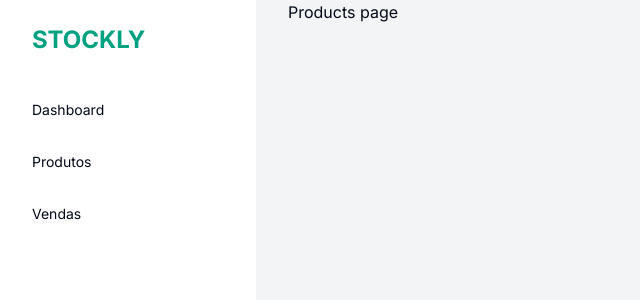
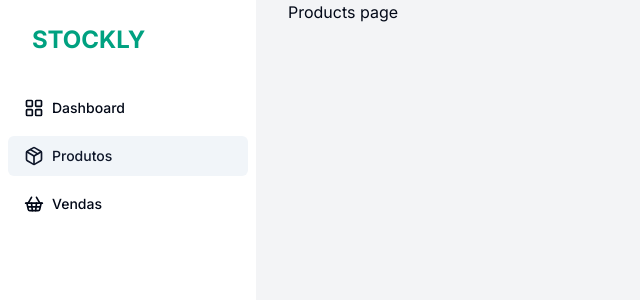
Before and after one commit to JoaoGomesss/stockly, a Next.js app: page /products in a window 1280 px wide. Shown: the top 300 px of the page, without its empty margins (0-640 px from the left). Built offline with nearby package versions, Linux system fonts and the light colour scheme.

Commit message:
feat: add SidebarButton component

```diff
--- a/app/_components/Sidebar.tsx
+++ b/app/_components/Sidebar.tsx
@@ -1,16 +1,28 @@
+import { LayoutGrid, Package, ShoppingBasketIcon } from "lucide-react";
+import SidebarButton from "./SidebarButton";
+
 const Sidebar = () => {
   return (
-    <div className="bg-white w-64 h-screen">
+    <div className="h-screen w-64 bg-white">
       {/* LOGO */}
       <div className="px-8 py-6">
         <h1 className="text-2xl font-bold text-[#00A180]">STOCKLY</h1>
       </div>
 
       {/* BOTÕES */}
-      <div className="flex flex-col gap-2 p-2 ">
-        <button className="px-6 py-3 text-sm text-start">Dashboard</button>
-        <button className="px-6 py-3 text-sm text-start">Produtos</button>
-        <button className="px-6 py-3 text-sm text-start">Vendas</button>
+      <div className="flex flex-col gap-2 p-2">
+        <SidebarButton href="/">
+          <LayoutGrid size={20} />
+          Dashboard
+        </SidebarButton>
+        <SidebarButton href="/products">
+          <Package size={20} />
+          Produtos
+        </SidebarButton>
+        <SidebarButton href="/sales">
+          <ShoppingBasketIcon size={20} />
+          Vendas
+        </SidebarButton>
       </div>
     </div>
   );
--- /dev/null
+++ b/app/_components/SidebarButton.tsx
@@ -0,0 +1,26 @@
+"use client";
+
+import { usePathname } from "next/navigation";
+import { Button } from "./ui/button";
+import Link from "next/link";
+import React from "react";
+
+interface SidebarButtonProps {
+  href: string;
+  children: React.ReactNode;
+}
+
+const SidebarButton = ({ children, href }: SidebarButtonProps) => {
+  const pathname = usePathname();
+  return (
+    <Button
+      variant={pathname === `${href}` ? "secondary" : "ghost"}
+      className="justify-start"
+      asChild
+    >
+      <Link href={href}>{children}</Link>
+    </Button>
+  );
+};
+
+export default SidebarButton;
--- /dev/null
+++ b/app/_components/ui/button.tsx
@@ -0,0 +1,56 @@
+import * as React from "react";
+import { Slot } from "@radix-ui/react-slot";
+import { cva, type VariantProps } from "class-variance-authority";
+
+import { cn } from "@/app/_lib/utils";
+
+const buttonVariants = cva(
+  "inline-flex items-center justify-center gap-2 whitespace-nowrap rounded-md text-sm font-medium ring-offset-background transition-colors focus-visible:outline-none focus-visible:ring-2 focus-visible:ring-ring focus-visible:ring-offset-2 disabled:pointer-events-none disabled:opacity-50 [&_svg]:pointer-events-none  [&_svg]:shrink-0",
+  {
+    variants: {
+      variant: {
+        default: "bg-primary text-primary-foreground hover:bg-primary/90",
+        destructive:
+          "bg-destructive text-destructive-foreground hover:bg-destructive/90",
+        outline:
+          "border border-input bg-background hover:bg-accent hover:text-accent-foreground",
+        secondary:
+          "bg-secondary text-secondary-foreground hover:bg-secondary/80",
+        ghost: "hover:bg-accent hover:text-accent-foreground",
+        link: "text-primary underline-offset-4 hover:underline",
+      },
+      size: {
+        default: "h-10 px-4 py-2",
+        sm: "h-9 rounded-md px-3",
+        lg: "h-11 rounded-md px-8",
+        icon: "h-10 w-10",
+      },
+    },
+    defaultVariants: {
+      variant: "default",
+      size: "default",
+    },
+  },
+);
+
+export interface ButtonProps
+  extends React.ButtonHTMLAttributes<HTMLButtonElement>,
+    VariantProps<typeof buttonVariants> {
+  asChild?: boolean;
+}
+
+const Button = React.forwardRef<HTMLButtonElement, ButtonProps>(
+  ({ className, variant, size, asChild = false, ...props }, ref) => {
+    const Comp = asChild ? Slot : "button";
+    return (
+      <Comp
+        className={cn(buttonVariants({ variant, size, className }))}
+        ref={ref}
+        {...props}
+      />
+    );
+  },
+);
+Button.displayName = "Button";
+
+export { Button, buttonVariants };
```
